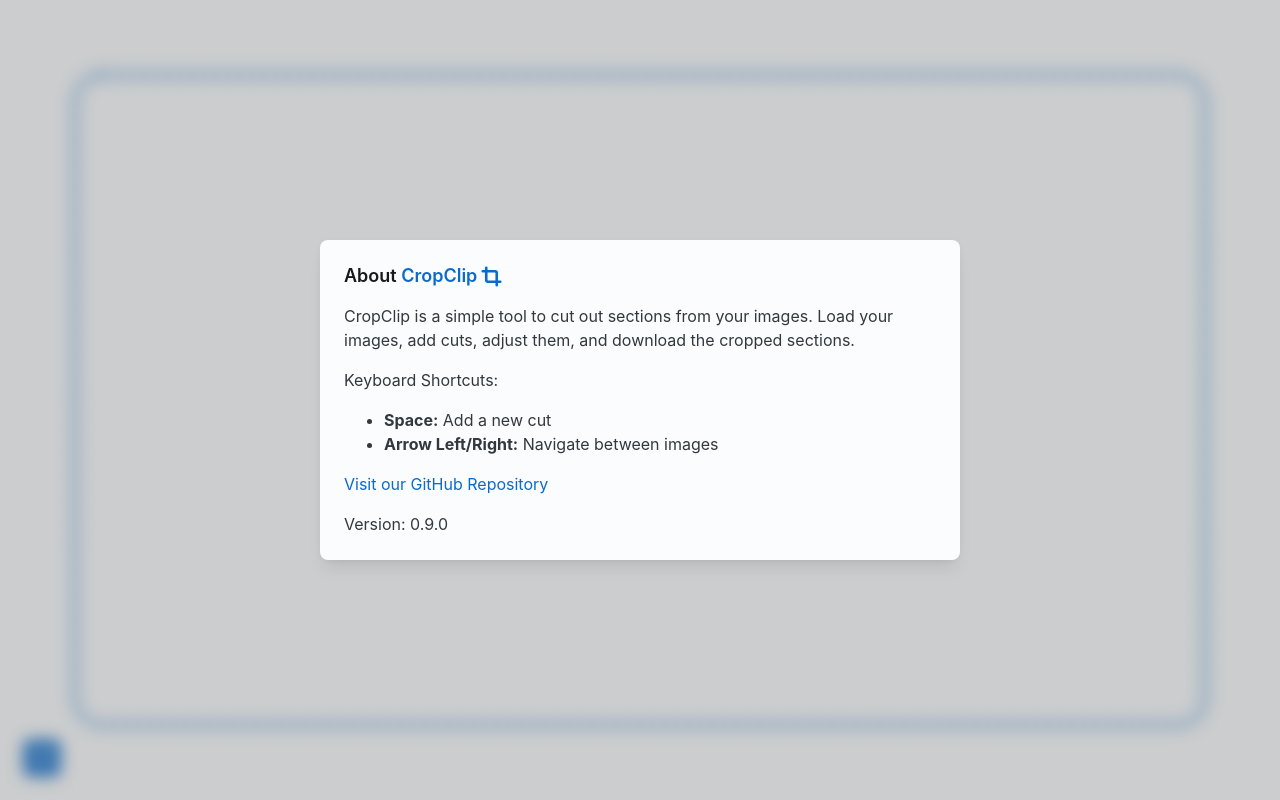
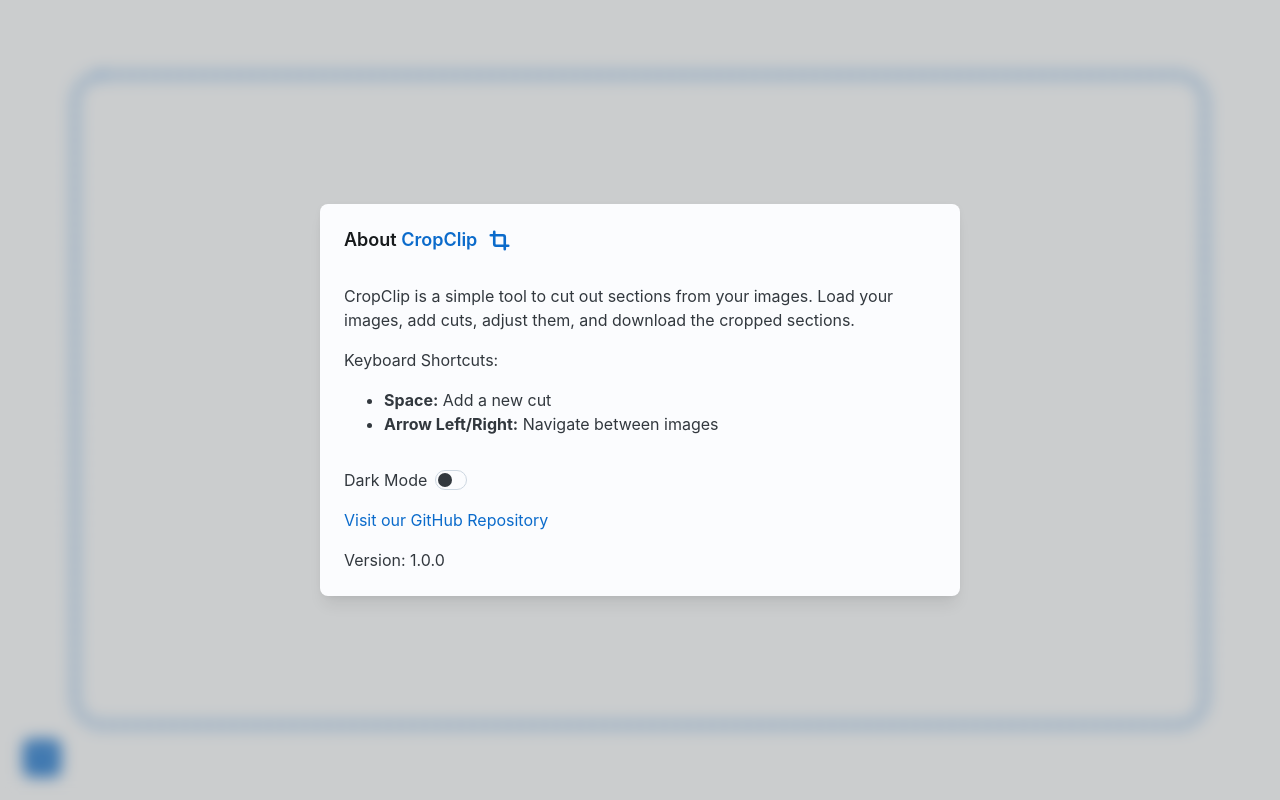
Before and after one commit to Gregorein/cropclip, a React (Create React App) app: page / in a window 1280 px wide. Both pictures are taken after a click on the button 42 px from the left and 758 px from the top of the page. Built offline with nearby package versions, Linux system fonts and the light colour scheme.

Commit message:
feat: implemented dark mode

```diff
--- a/package.json
+++ b/package.json
@@ -1,6 +1,6 @@
 {
   "name": "clipcrop",
-  "version": "0.9.0",
+  "version": "1.0.0",
   "private": true,
   "dependencies": {
     "@emotion/react": "^11.11.3",
--- /dev/null
+++ b/src/ThemeContext.tsx
@@ -0,0 +1,48 @@
+import { createContext, useContext, useState, useEffect, ReactNode } from 'react';
+
+type ThemeContextType = {
+  mode: 'light' | 'dark';
+  toggleMode: () => void;
+};
+
+const ThemeContext = createContext<ThemeContextType | undefined>(undefined);
+
+export const useThemeMode = () => {
+  const context = useContext(ThemeContext);
+  if (!context) {
+    throw new Error('useThemeMode must be used within ThemeProvider');
+  }
+  return context;
+};
+
+export const ThemeProvider = ({ children }: { children: ReactNode }) => {
+  const getInitialMode = (): 'light' | 'dark' => {
+    const storedMode = localStorage.getItem('themeMode');
+    if (storedMode === 'light' || storedMode === 'dark') {
+      return storedMode;
+    }
+    const prefersDarkMode = window.matchMedia('(prefers-color-scheme: dark)').matches;
+    return prefersDarkMode ? 'dark' : 'light';
+  };
+
+  const [mode, setMode] = useState<'light' | 'dark'>(getInitialMode());
+
+  const toggleMode = () => {
+    setMode((prevMode) => {
+      const newMode = prevMode === 'light' ? 'dark' : 'light';
+      localStorage.setItem('themeMode', newMode);
+      return newMode;
+    });
+  };
+
+  // Update local storage when mode changes
+  useEffect(() => {
+    localStorage.setItem('themeMode', mode);
+  }, [mode]);
+
+  return (
+    <ThemeContext.Provider value={{ mode, toggleMode }}>
+      {children}
+    </ThemeContext.Provider>
+  );
+};
--- a/src/components/AboutModal.tsx
+++ b/src/components/AboutModal.tsx
@@ -1,10 +1,11 @@
 import React, { useState } from "react";
-import { IconButton, Modal, Box, Typography, Link } from "@mui/joy";
+import { IconButton, Modal, Box, Typography, Link, Switch, useColorScheme } from "@mui/joy";
 import { Crop, HelpCircle } from "lucide-react";
 import packageJson from "../../package.json";
 
 const AboutModal: React.FC = () => {
   const [open, setOpen] = useState(false);
+  const { mode, setMode } = useColorScheme();
 
   const handleOpen = () => setOpen(true);
   const handleClose = () => setOpen(false);
@@ -19,6 +20,9 @@
     bgcolor: "background.surface",
     borderRadius: "md",
     boxShadow: "lg",
+    display: "flex",
+    flexDirection: "column",
+    gap: 2,
     p: 3,
   };
 
@@ -45,6 +49,7 @@
             mb: 2,
             display: "flex",
             alignItems: "center",
+            gap: 1
           }}
           >
             <Typography level="title-lg" component="h2">
@@ -52,12 +57,12 @@
             </Typography>
             <Box component={Crop} sx={{ ml: 0.5, strokeWidth: 3 }} size={21}  color="primary.500" />
           </Box>
-          <Typography sx={{ mb: 2 }}>
+          <Typography>
             CropClip is a simple tool to cut out sections from your images.
             Load your images, add cuts, adjust them, and download the cropped
             sections.
           </Typography>
-          <Typography sx={{ mb: 2 }}>
+          <Typography>
             Keyboard Shortcuts:
             <ul>
               <li>
@@ -68,7 +73,17 @@
               </li>
             </ul>
           </Typography>
-          <Typography sx={{ mb: 2 }}>
+
+          <Box sx={{ display: 'flex', alignItems: 'center'}}>
+            <Typography sx={{ mr: 1 }}>Dark Mode</Typography>
+            <Switch
+              checked={mode === 'dark'}
+              onChange={() => setMode(mode === 'light' ? 'dark' : 'light')}
+              variant="outlined"
+            />
+          </Box>
+
+          <Typography>
             <Link
               href="https://github.com/Gregorein/cropclip"
               target="_blank"
--- a/src/components/Main.tsx
+++ b/src/components/Main.tsx
@@ -1,23 +1,19 @@
-import { Box } from "@mui/joy"
-import { ReactNode } from "react"
+import { Box } from "@mui/joy";
+import { ReactNode } from "react";
 
-const Main = ({
-	children
-}:{
-	children: ReactNode
-}) => (
+const Main = ({ children }: { children: ReactNode }) => (
     <Box
         component="main"
-		sx={theme => ({
+        sx={(theme) => ({
             height: "100vh",
             width: "100vw",
-			background: "white",
+            backgroundColor: theme.vars.palette.background.body,
             display: "flex",
-			flexDirection: "column"
+            flexDirection: "column",
         })}
     >
         {children}
     </Box>
-)
+);
 
-export default Main
+export default Main;
--- a/src/index.tsx
+++ b/src/index.tsx
@@ -1,19 +1,30 @@
-import { CssVarsProvider } from '@mui/joy'
-import { StrictMode } from 'react'
-import ReactDOM from 'react-dom/client'
-import App from './App'
-import "./style.css"
-import { Analytics } from '@vercel/analytics/react'
+import { CssVarsProvider } from '@mui/joy';
+import { StrictMode } from 'react';
+import ReactDOM from 'react-dom/client';
+import App from './App';
+import "./style.css";
+import { Analytics } from '@vercel/analytics/react';
+import { ThemeProvider, useThemeMode } from './ThemeContext';
+
+const AppWithTheme = () => {
+  const { mode } = useThemeMode();
+
+  return (
+    <CssVarsProvider defaultMode={mode} modeStorageKey="themeMode">
+      <App />
+    </CssVarsProvider>
+  );
+};
 
 const root = ReactDOM.createRoot(
   document.getElementById('root') as HTMLElement
-)
+);
 
 root.render(
   <StrictMode>
-		<CssVarsProvider defaultMode="light">
-			<App />
-		</CssVarsProvider>
-		<Analytics />
+    <ThemeProvider>
+      <AppWithTheme />
+    </ThemeProvider>
+    <Analytics />
   </StrictMode>
-)
+);
```
Lines whose indentation alone changed are shown as unchanged.
